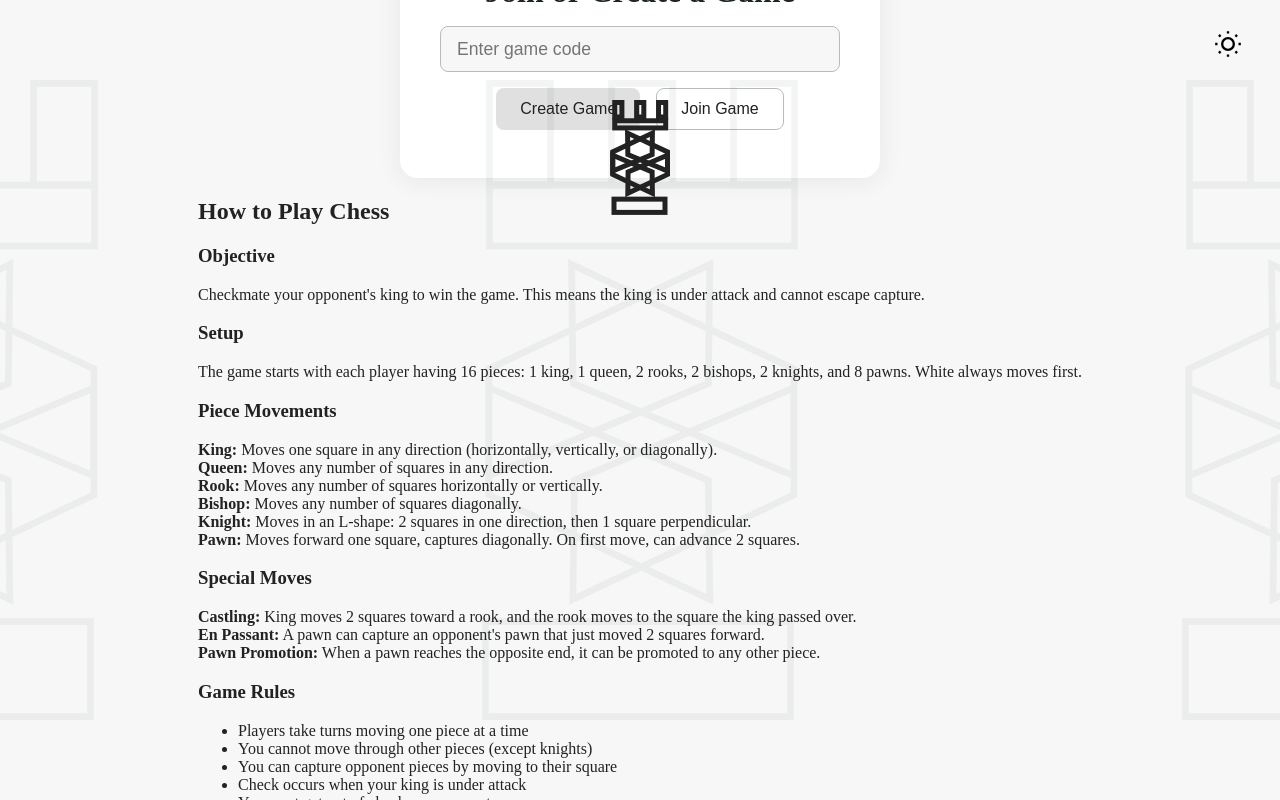
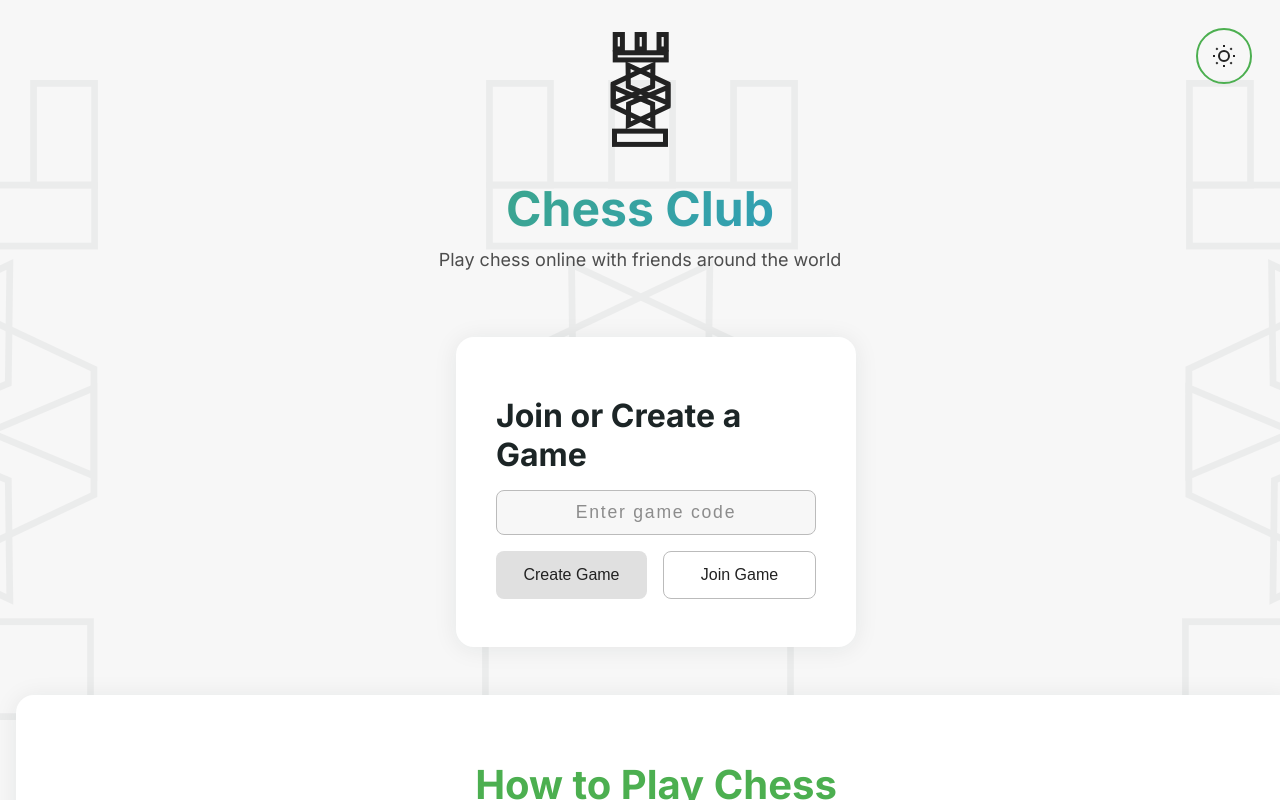
Before and after one commit to NSZMJ/Chess_Club, a website: page front/views/index.html in a window 1280 px wide. Both pictures are taken after a click on the button "Toggle theme". Shown: the top 800 px of the page. Drawn offline with nearby package versions, Linux system fonts and the light colour scheme; files that its build step writes are made by us from their sources; no server answers.

Commit message:
Update index.css

```diff
--- a/front/public/css/index.css
+++ b/front/public/css/index.css
@@ -3,16 +3,16 @@
   height: 100%;
   margin: 0;
   padding: 0;
+  overflow-x: hidden;
 }
 
 body {
   min-height: 100vh;
-  display: flex;
-  flex-direction: column;
-  align-items: center;
-  justify-content: center;
   background: #1c2526;
   transition: background 0.3s, color 0.3s;
+  font-family: 'Inter', -apple-system, BlinkMacSystemFont, 'Segoe UI', Roboto, sans-serif;
+  color: #e0f7fa;
+  padding-top: 2rem;
 }
 
 body.dark-mode::before {
@@ -57,21 +57,66 @@
   display: flex;
   flex-direction: column;
   align-items: center;
-  justify-content: center;
+  justify-content: flex-start;
+  position: relative;
+  z-index: 1;
+  padding: 2rem 1rem;
+}
+
+/* Header styles */
+header {
+  text-align: center;
+  margin-bottom: 2rem;
+  position: relative;
+  z-index: 2;
+}
+
+.logo-container {
+  margin-bottom: 1.5rem;
+}
+
+.top-center-svg {
+  width: 61px;
+  height: 115px;
+  color: #e0f7fa;
+  transition: color 0.3s;
+}
+
+body.light-mode .top-center-svg {
+  color: #222;
+}
+
+header h1 {
+  font-size: 3rem;
+  font-weight: 700;
+  margin-bottom: 0.5rem;
+  background: linear-gradient(135deg, #4caf50, #2196f3);
+  -webkit-background-clip: text;
+  -webkit-text-fill-color: transparent;
+  background-clip: text;
+}
+
+header p {
+  font-size: 1.125rem;
+  opacity: 0.8;
+  margin: 0;
+  line-height: 1.5;
 }
 
 .game-code-section {
   background: #232e30;
   border-radius: 18px;
-  padding: 2rem 2.5rem;
+  padding: 2rem clamp(1.5rem, 5vw, 2.5rem); /* Responsive padding */
   box-shadow: 0 2px 24px 0 rgba(28, 37, 38, 0.18);
-  max-width: 400px;
+  max-width: min(400px, 90vw); /* Better max-width handling */
   width: 100%;
   display: flex;
   flex-direction: column;
   align-items: center;
-  margin-top: 32px;
   transition: background 0.3s, color 0.3s;
+  position: relative;
+  z-index: 2;
+  box-sizing: border-box; /* Ensure padding is included in width */
 }
 body.light-mode .game-code-section {
   background: #fff;
@@ -99,6 +144,8 @@
   background: #1c2526;
   color: #e0f7fa;
   transition: background 0.3s, color 0.3s, border 0.3s;
+  text-align: center;
+  letter-spacing: 0.1em;
 }
 body.light-mode .game-input {
   background: #f7f7f7;
@@ -106,10 +153,26 @@
   border: 1px solid #bbb;
 }
 
+.game-input:focus {
+  outline: 2px solid #4caf50;
+  outline-offset: 2px;
+  border-color: #4caf50;
+  box-shadow: 0 0 0 3px rgba(76, 175, 80, 0.1);
+}
+
+.game-input::placeholder {
+  color: rgba(224, 247, 250, 0.5);
+}
+
+body.light-mode .game-input::placeholder {
+  color: rgba(34, 34, 34, 0.5);
+}
+
 .game-btns {
   display: flex;
   gap: 1rem;
   margin-bottom: 1rem;
+  width: 100%;
 }
 
 .main-btn,
@@ -121,12 +184,26 @@
   padding: 0.7rem 1.5rem;
   font-size: 1rem;
   cursor: pointer;
-  transition: background 0.2s, color 0.2s;
+  transition: background 0.2s, color 0.2s, transform 0.2s;
+  flex: 1;
+  font-weight: 500;
+  min-height: 48px;
 }
 body.light-mode .main-btn,
 body.light-mode .secondary-btn {
   background: #e0e0e0;
   color: #222;
+}
+
+.main-btn {
+  background: #4caf50;
+  color: white;
+}
+
+.main-btn:hover {
+  background: #45a049;
+  transform: translateY(-2px);
+  box-shadow: 0 4px 12px rgba(76, 175, 80, 0.3);
 }
 
 .secondary-btn {
@@ -138,33 +215,45 @@
   border: 1px solid #bbb;
 }
 
-.main-btn:hover,
 .secondary-btn:hover {
   background: #314143;
   color: #fff;
+  transform: translateY(-2px);
+  box-shadow: 0 4px 12px rgba(33, 150, 243, 0.3);
 }
-body.light-mode .main-btn:hover,
 body.light-mode .secondary-btn:hover {
   background: #222;
   color: #fff;
 }
 
-.top-center-svg {
-  width: 61px;
-  height: 115px;
-  position: absolute;
-  left: 50%;
-  top: 100px;
-  transform: translateX(-50%);
-  z-index: 2;
+.error-message {
+  color: #ff5252;
+  font-weight: 500;
+  text-align: center;
+  padding: 0.5rem;
+  border-radius: 8px;
+  background: rgba(255, 82, 82, 0.1);
+  border: 1px solid rgba(255, 82, 82, 0.2);
+  display: none;
+  width: 100%;
+}
+
+.error-message.show {
+  display: block;
+  animation: slideIn 0.3s ease-out;
+}
+
+@keyframes slideIn {
+  from { opacity: 0; transform: translateY(-10px); }
+  to { opacity: 1; transform: translateY(0); }
 }
 
 #theme-toggle {
-  position: absolute;
-  top: 24px;
-  right: 32px;
-  width: 40px;
-  height: 40px;
+  position: fixed;
+  top: 2rem;
+  right: 2rem;
+  width: 48px;
+  height: 48px;
   background: none;
   border: none;
   cursor: pointer;
@@ -173,8 +262,191 @@
   align-items: center;
   justify-content: center;
   transition: background 0.2s;
+  color: #e0f7fa;
+  border-radius: 50%;
 }
+body.light-mode #theme-toggle {
+  color: #222;
+}
+
 #theme-toggle:hover {
   background: rgba(44, 44, 44, 0.08);
-  border-radius: 50%;
 }
+
+#theme-toggle:focus {
+  outline: 2px solid #4caf50;
+  outline-offset: 2px;
+}
+
+#theme-toggle svg {
+  width: 24px;
+  height: 24px;
+}
+
+/* Rules Section Styles */
+.rules-section {
+  background: #232e30;
+  border-radius: 18px;
+  padding: 2rem 2.5rem;
+  box-shadow: 0 2px 24px 0 rgba(28, 37, 38, 0.18);
+  margin-top: 3rem;
+  max-width: 1200px;
+  width: 100%;
+  transition: background 0.3s, color 0.3s;
+  position: relative;
+  z-index: 2;
+}
+
+body.light-mode .rules-section {
+  background: #fff;
+  color: #222;
+  box-shadow: 0 2px 24px 0 rgba(28, 37, 38, 0.08);
+}
+
+.rules-title {
+  text-align: center;
+  margin-bottom: 2rem;
+  color: #4caf50;
+  font-size: 2.5rem;
+  font-weight: 700;
+}
+
+body.light-mode .rules-title {
+  color: #4caf50;
+}
+
+.rules-grid {
+  display: grid;
+  grid-template-columns: repeat(auto-fit, minmax(min(300px, 100%), 1fr));
+  gap: 1.5rem;
+}
+
+.rule-card {
+  background: rgba(255, 255, 255, 0.03);
+  border: 1px solid rgba(255, 255, 255, 0.1);
+  border-radius: 12px;
+  padding: 1.5rem;
+  transition: all 0.3s ease;
+  min-width: 0; /* Fixes flexbox overflow issues */
+  word-break: break-word; /* Prevent text overflow */
+}
+
+body.light-mode .rule-card {
+  background: rgba(0, 0, 0, 0.02);
+  border-color: rgba(0, 0, 0, 0.1);
+}
+
+.rule-card:hover {
+  transform: translateY(-2px);
+  box-shadow: 0 8px 25px rgba(0, 0, 0, 0.1);
+}
+
+.rule-card h3 {
+  color: #2196f3;
+  margin-bottom: 1rem;
+  font-size: 1.25rem;
+  font-weight: 600;
+}
+
+body.light-mode .rule-card h3 {
+  color: #2196f3;
+}
+
+.rule-card p {
+  margin-bottom: 1rem;
+  opacity: 0.9;
+  line-height: 1.6;
+}
+
+.piece-rules, .special-moves {
+  display: flex;
+  flex-direction: column;
+  gap: 0.75rem;
+}
+
+.rule-item {
+  padding: 0.75rem;
+  background: rgba(255, 255, 255, 0.02);
+  border-radius: 8px;
+  border-left: 3px solid #4caf50;
+  transition: all 0.3s ease;
+  overflow-wrap: break-word; /* Ensure text breaks properly */
+}
+
+body.light-mode .rule-item {
+  background: rgba(0, 0, 0, 0.02);
+}
+
+.rule-item:hover {
+  background: rgba(76, 175, 80, 0.1);
+}
+
+.rule-item strong {
+  color: #4caf50;
+}
+
+body.light-mode .rule-item strong {
+  color: #4caf50;
+}
+
+.rule-list {
+  list-style: none;
+  padding: 0;
+  margin: 0;
+}
+
+.rule-list li {
+  padding: 0.5rem 0;
+  padding-left: 1.5rem;
+  position: relative;
+  border-bottom: 1px solid rgba(255, 255, 255, 0.05);
+  line-height: 1.6;
+}
+
+body.light-mode .rule-list li {
+  border-bottom-color: rgba(0, 0, 0, 0.05);
+}
+
+.rule-list li:before {
+  content: "♟";
+  position: absolute;
+  left: 0;
+  color: #4caf50;
+  font-size: 1.2rem;
+}
+
+.rule-list li:last-child {
+  border-bottom: none;
+}
+
+/* Mobile responsiveness */
+@media (max-width: 768px) {
+  .game-code-section {
+    padding: 1.5rem clamp(1rem, 4vw, 1.5rem);
+    margin: 1rem auto; /* Center the section */
+  }
+
+  .rules-grid {
+    grid-template-columns: 1fr;
+    gap: 1rem;
+  }
+
+  .rule-card {
+    padding: 1.25rem;
+  }
+}
+
+@media (max-width: 480px) {
+  .game-code-section {
+    padding: 1.25rem clamp(0.75rem, 3vw, 1.25rem);
+    border-radius: 14px;
+  }
+
+  .rule-card {
+    padding: 1rem;
+  }
+
+  .rule-item {
+    padding: 0.75rem;
+  }
+}
```
